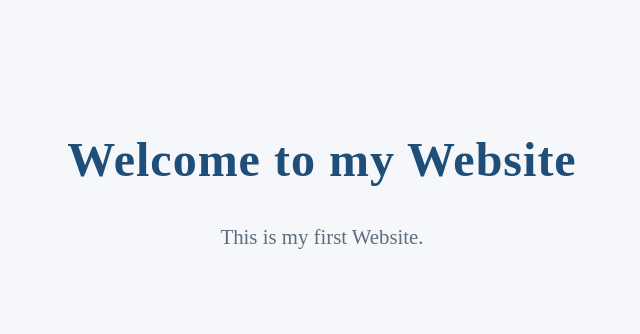
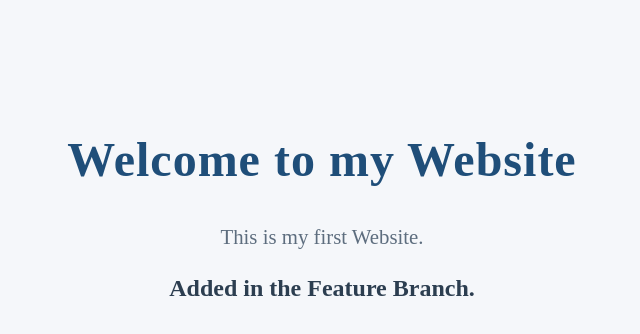
Before and after one commit to vizzie97/web-dev-practical-1, a plain HTML site: page index.html in a window 1280 px wide. Shown: the whole page, without its empty margins (318-958 px from the left). Drawn offline with Linux system fonts and the light colour scheme.

Commit message:
Updated homepage in feature branch

```diff
--- a/index.html
+++ b/index.html
@@ -11,5 +11,7 @@
 
     <p>This is my first Website.</p>
 
+    <h2> Added in the Feature Branch.</h2>
+
 </body>
 </html>
```
